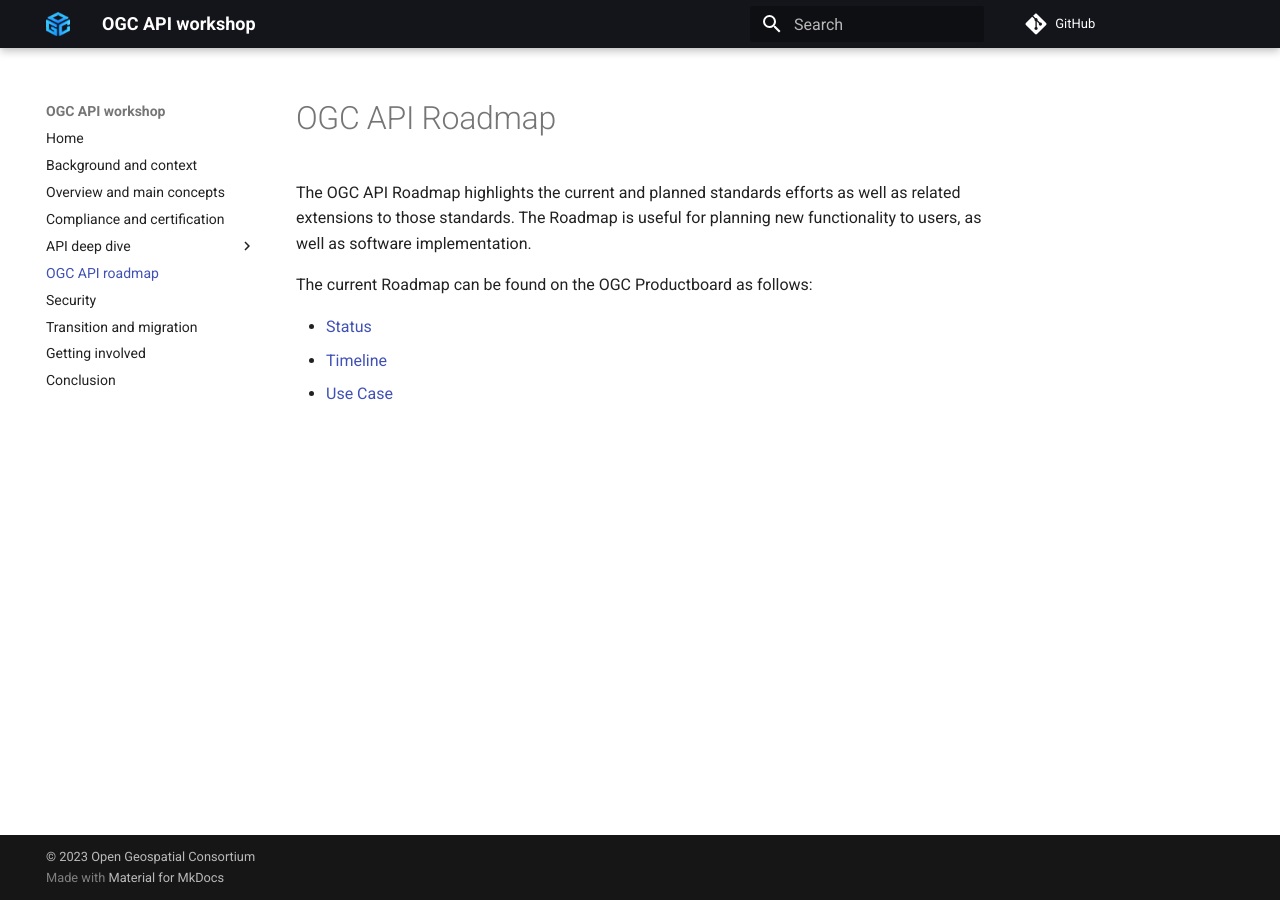
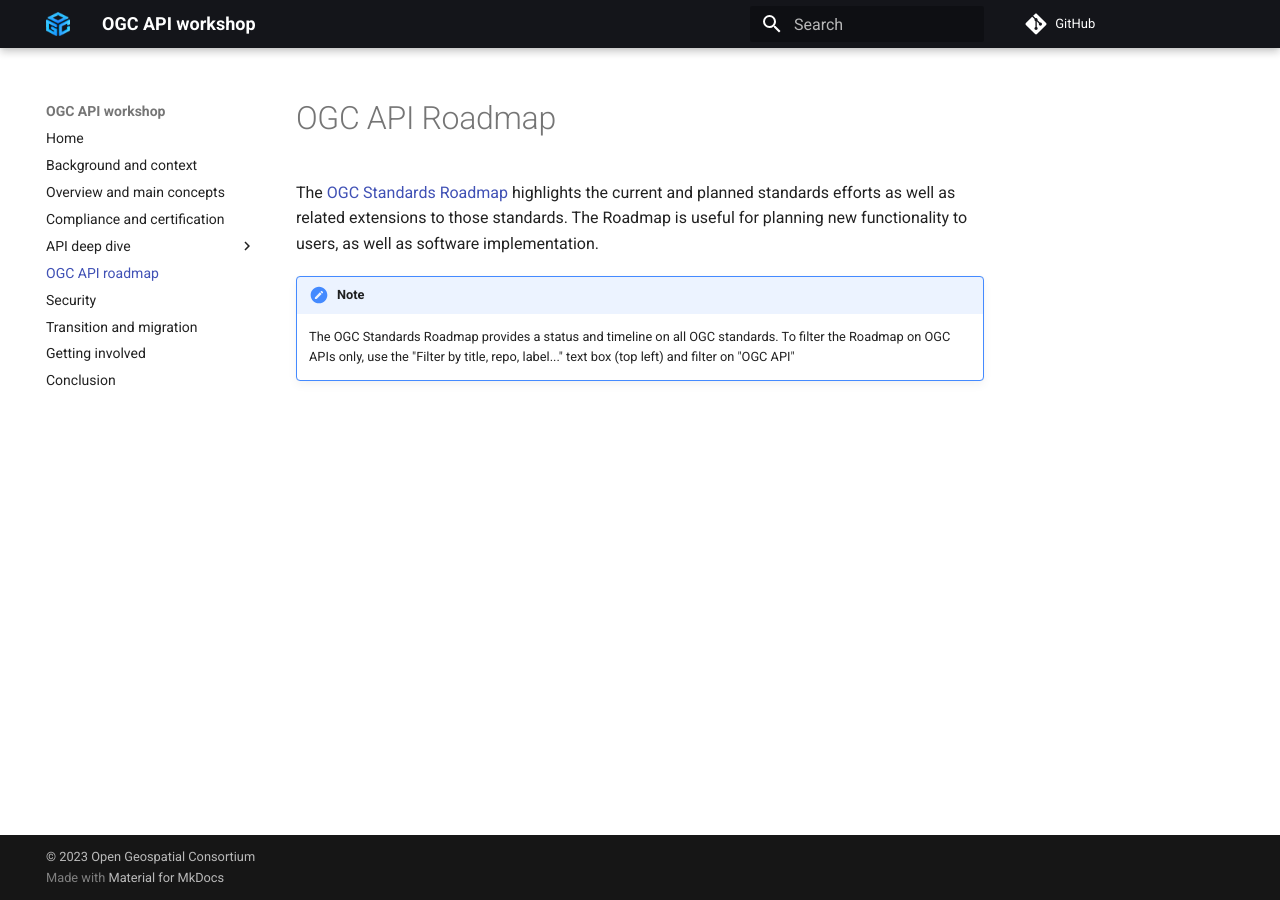
Before and after one commit to opengeospatial/ogcapi-workshop, an MkDocs documentation site: the page built from workshop/content/docs/roadmap.md, in a window 1280 px wide. Built offline with MkDocs 1.6.1 and Material for MkDocs 9.7.7, drawn with Linux system fonts in a browser that asks for light colours; comment, search, counter and statistics services are not loaded.

Commit message:
update link to OGC Standards Roadmap

```diff
--- a/workshop/content/docs/roadmap.md
+++ b/workshop/content/docs/roadmap.md
@@ -4,11 +4,8 @@ title: OGC API Roadmap
 
 # OGC API Roadmap
 
-The OGC API Roadmap highlights the current and planned standards efforts as well as related extensions to those standards.  The Roadmap
+The [OGC Standards Roadmap](https://agora.ogc.org/roadmap) highlights the current and planned standards efforts as well as related extensions to those standards.  The Roadmap
 is useful for planning new functionality to users, as well as software implementation.
 
-The current Roadmap can be found on the OGC Productboard as follows:
-
-- [Status](https://roadmap.productboard.com/2db052e6-57f5-40ec-a813-0ee0fff6b5c8)
-- [Timeline](https://roadmap.productboard.com/1b15493e-0271-45e6-bbf9-4d7fcb5c22a5)
-- [Use Case](https://portal.productboard.com/ogc/1-ogc-api-use-case-portal/tabs/1-under-consideration)
+!!! note
+    The OGC Standards Roadmap provides a status and timeline on all OGC standards.  To filter the Roadmap on OGC APIs only, use the "Filter by title, repo, label..." text box (top left) and filter on "OGC API"
```
